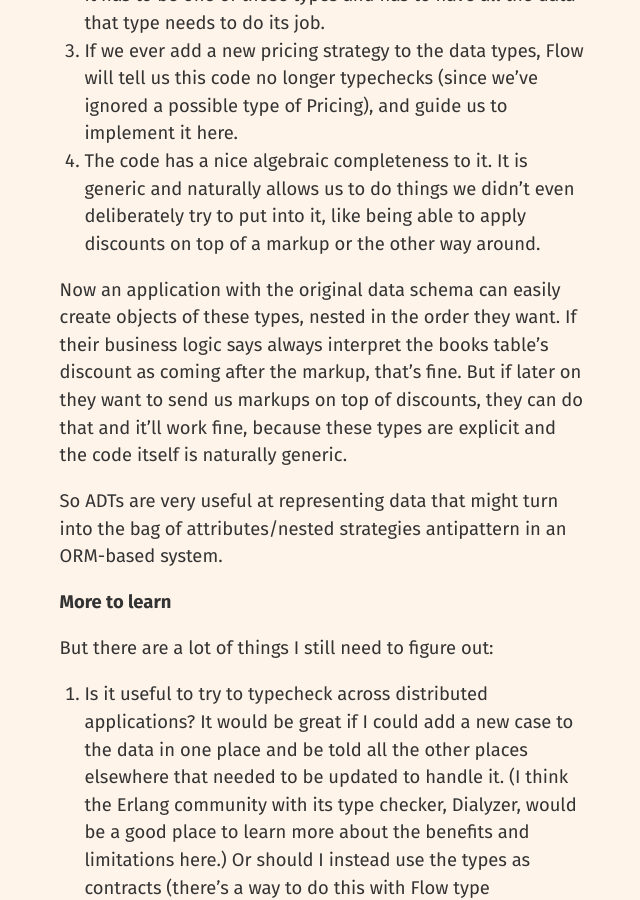
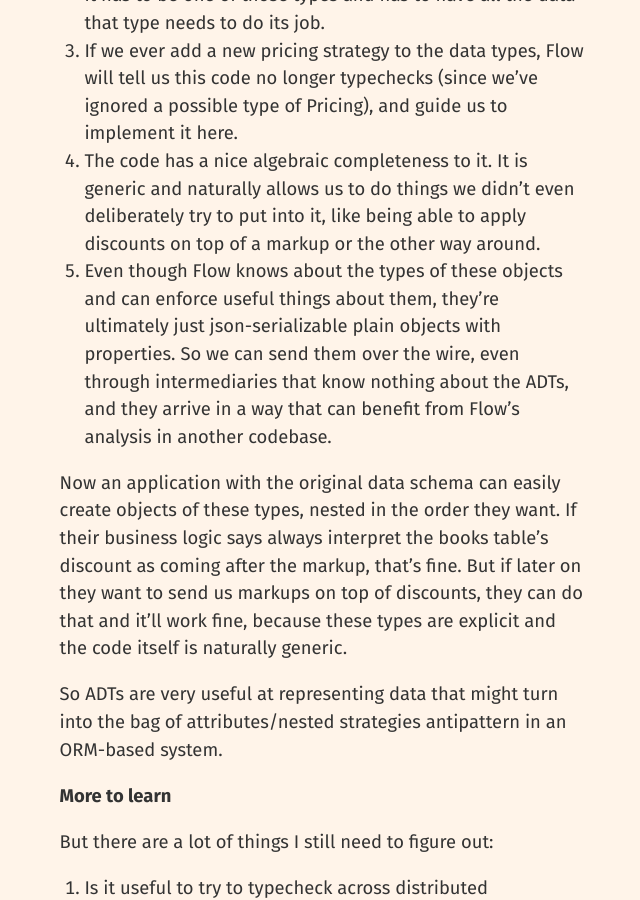
Before and after one commit to asolove/asolove.github.io, a Jekyll site: the page built from _posts/2016-04-13-modeling-with-adts.markdown, in a window 1280 px wide and 900 px high, scrolled down 4734 px. Shown: the whole window, without its empty margins (194-834 px from the left). Built offline with Jekyll 4.4.1, drawn with Linux system fonts in a browser that asks for light colours.

Commit message:
One more thing...

```diff
--- a/_posts/2016-04-13-modeling-with-adts.markdown
+++ b/_posts/2016-04-13-modeling-with-adts.markdown
@@ -89,6 +89,7 @@ What does this get us? Well, a few things:
 2. Flow will enforce that if someone passes us a Pricing object it has to be one of those types and has to have all the data that type needs to do its job.
 3. If we ever add a new pricing strategy to the data types, Flow will tell us this code no longer typechecks (since we've ignored a possible type of Pricing), and guide us to implement it here.
 4. The code has a nice algebraic completeness to it. It is generic and naturally allows us to do things we didn't even deliberately try to put into it, like being able to apply discounts on top of a markup or the other way around.
+5. Even though Flow knows about the types of these objects and can enforce useful things about them, they're ultimately just json-serializable plain objects with properties. So we can send them over the wire, even through intermediaries that know nothing about the ADTs, and they arrive in a way that can benefit from Flow's analysis in another codebase.
 
 Now an application with the original data schema can easily create objects of these types, nested in the order they want. If their business logic says always interpret the books table’s discount as coming after the markup, that’s fine. But if later on they want to send us markups on top of discounts, they can do that and it’ll work fine, because these types are explicit and the code itself is naturally generic.
 
```
